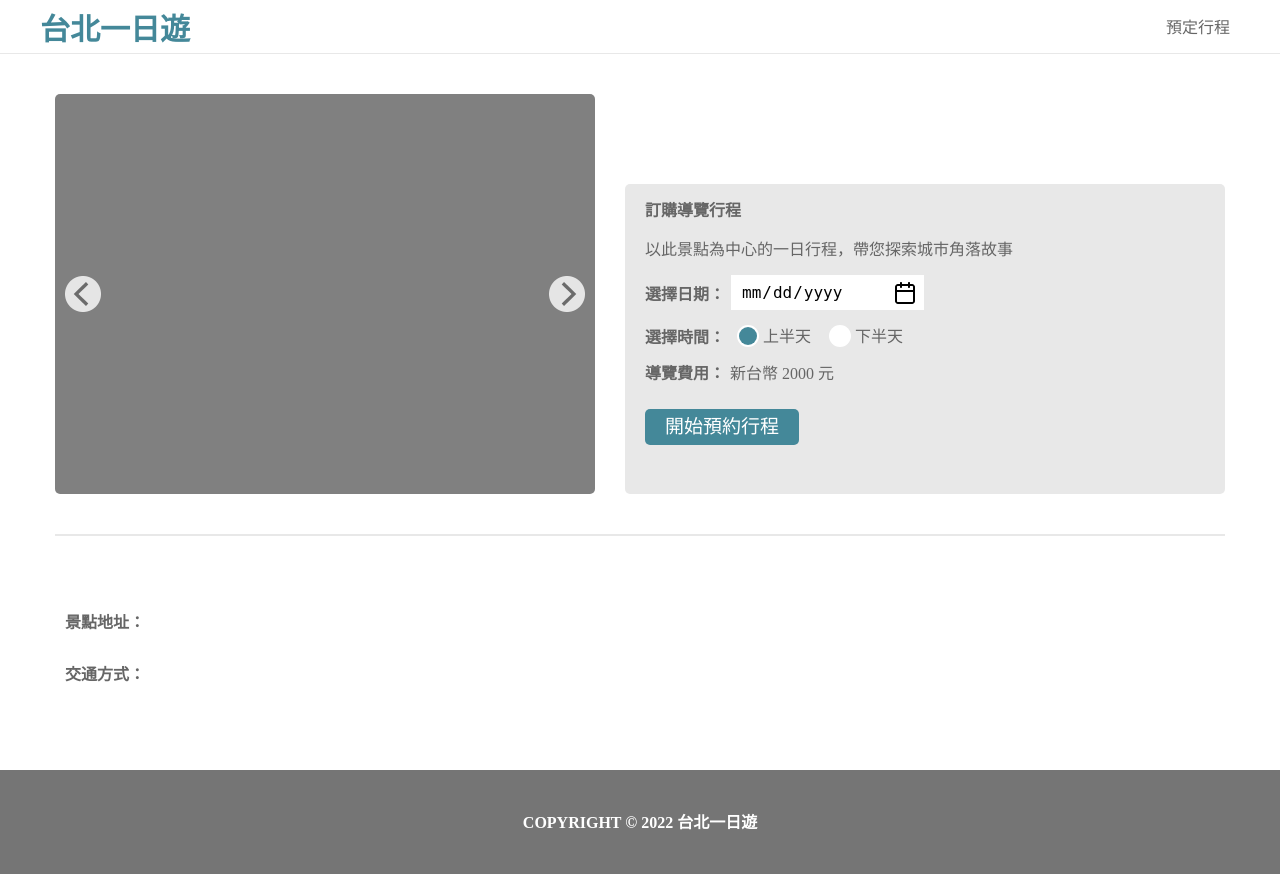
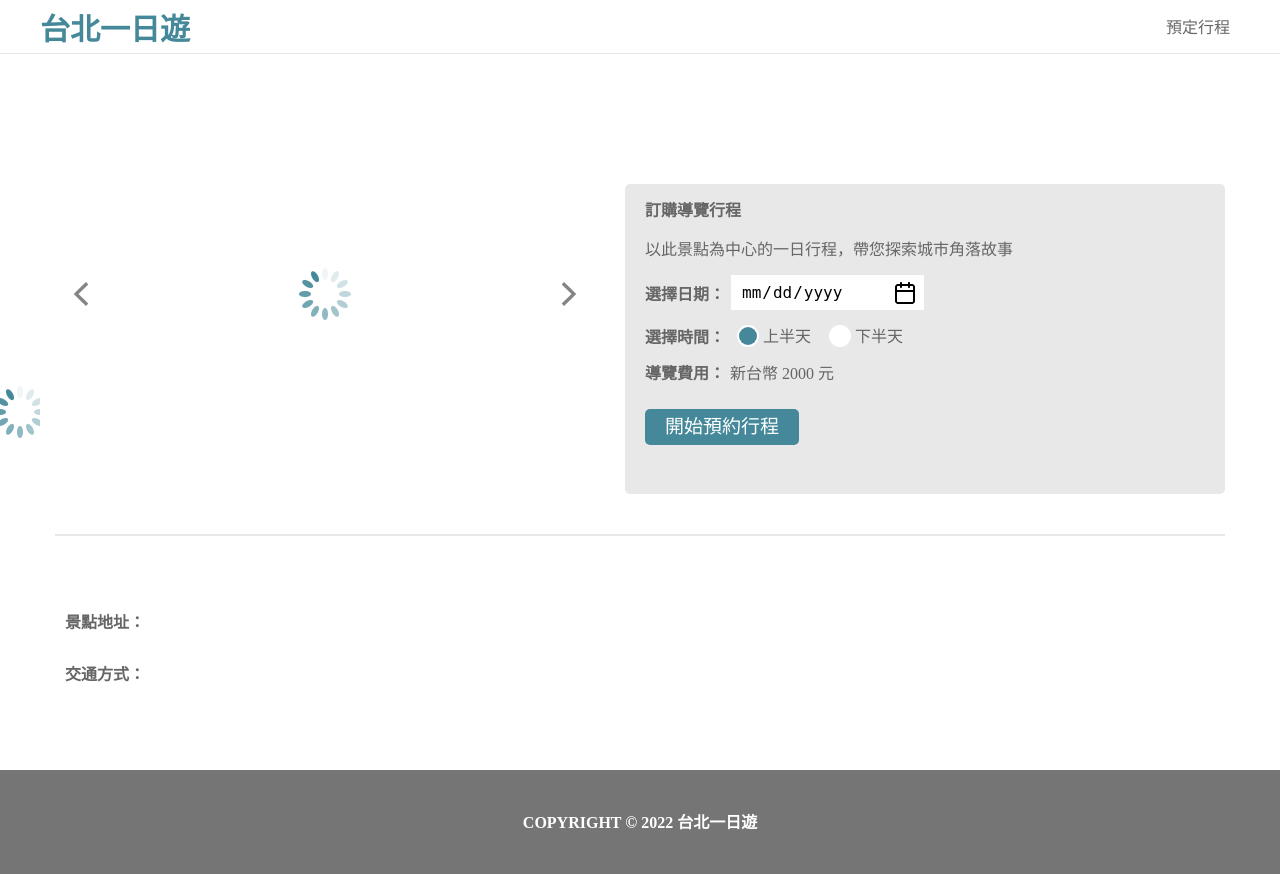
Before and after one commit to SaraChen1020/Taipei-day-trip-website, a Python web app: template templates/attraction.html in a window 1280 px wide. Run offline with Jinja, Linux system fonts and the light colour scheme; the template is opened without the code that fills it, so the values that code supplies are empty.

Commit message:
feat: 景點頁面image preload

```diff
--- a/static/css/attraction.css
+++ b/static/css/attraction.css
@@ -33,6 +33,16 @@
 }
 
 .slides-pictures {
+  width: inherit;
+  height: inherit;
+}
+
+.loading {
+  background-color: #ffffff;
+  background-image: url("/static/images/loading.gif");
+  background-size: 100px;
+  background-repeat: no-repeat;
+  background-position: center;
   width: inherit;
   height: inherit;
 }
--- a/static/javascript/attraction.js
+++ b/static/javascript/attraction.js
@@ -44,15 +44,35 @@ async function getData() {
 
       const img = document.createElement("img");
       img.setAttribute("src", `${result.images[i]}`);
+      img.style.display = "none";
 
       slideDiv.appendChild(img);
       slidesPictures.appendChild(slideDiv);
 
       const dotDiv = document.createElement("div");
       dotDiv.className = "dot";
+      dotDiv.style.display = "none";
       dotDiv.setAttribute("onclick", `currentSlide(${i})`);
       dotPosition.appendChild(dotDiv);
     }
+
+    let i = 0;
+    const imgIDs = document.querySelectorAll(".slide");
+    const loadingImg = document.querySelector(".loading");
+    const dot = document.querySelectorAll(".dot");
+    imgIDs.forEach((item) => {
+      let imgID = item.firstElementChild;
+      imgID.addEventListener("load", () => {
+        i += 1;
+        if (imgIDs.length === i) {
+          loadingImg.classList.add("none");
+          imgIDs.forEach((item, index) => {
+            item.firstElementChild.style.display = "block";
+            dot[index].style.display = "block";
+          });
+        }
+      });
+    });
     showSlides(slideIndex);
   } catch (error) {
     console.log("error", error);
--- a/templates/attraction.html
+++ b/templates/attraction.html
@@ -11,6 +11,7 @@
     <div class="section">
       <div class="slides-container">
         <div class="slides-pictures">
+          <div class="loading"></div>
           <!-- <div class="slide">
                 <img src="" />
               </div>-->
```
